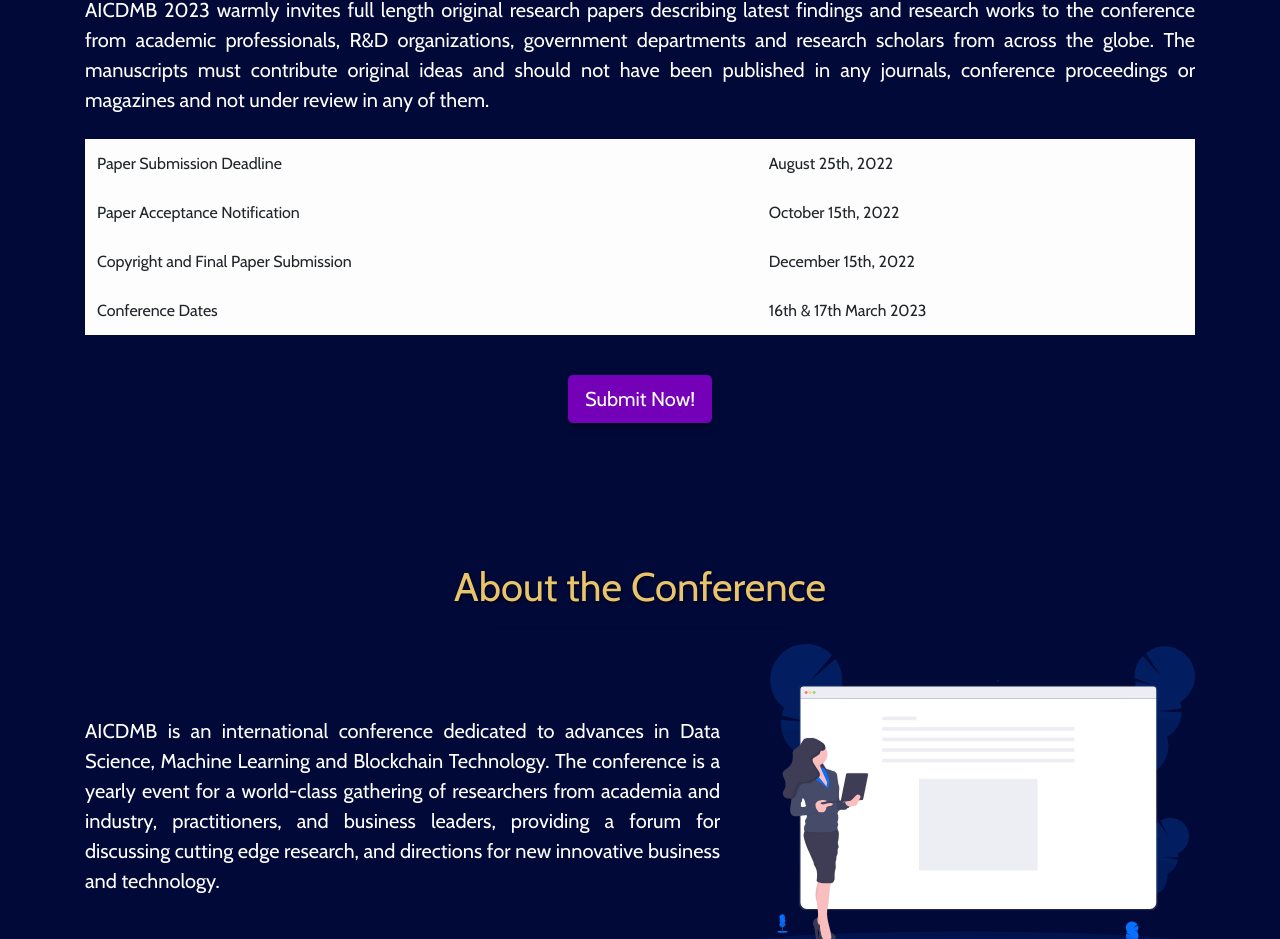
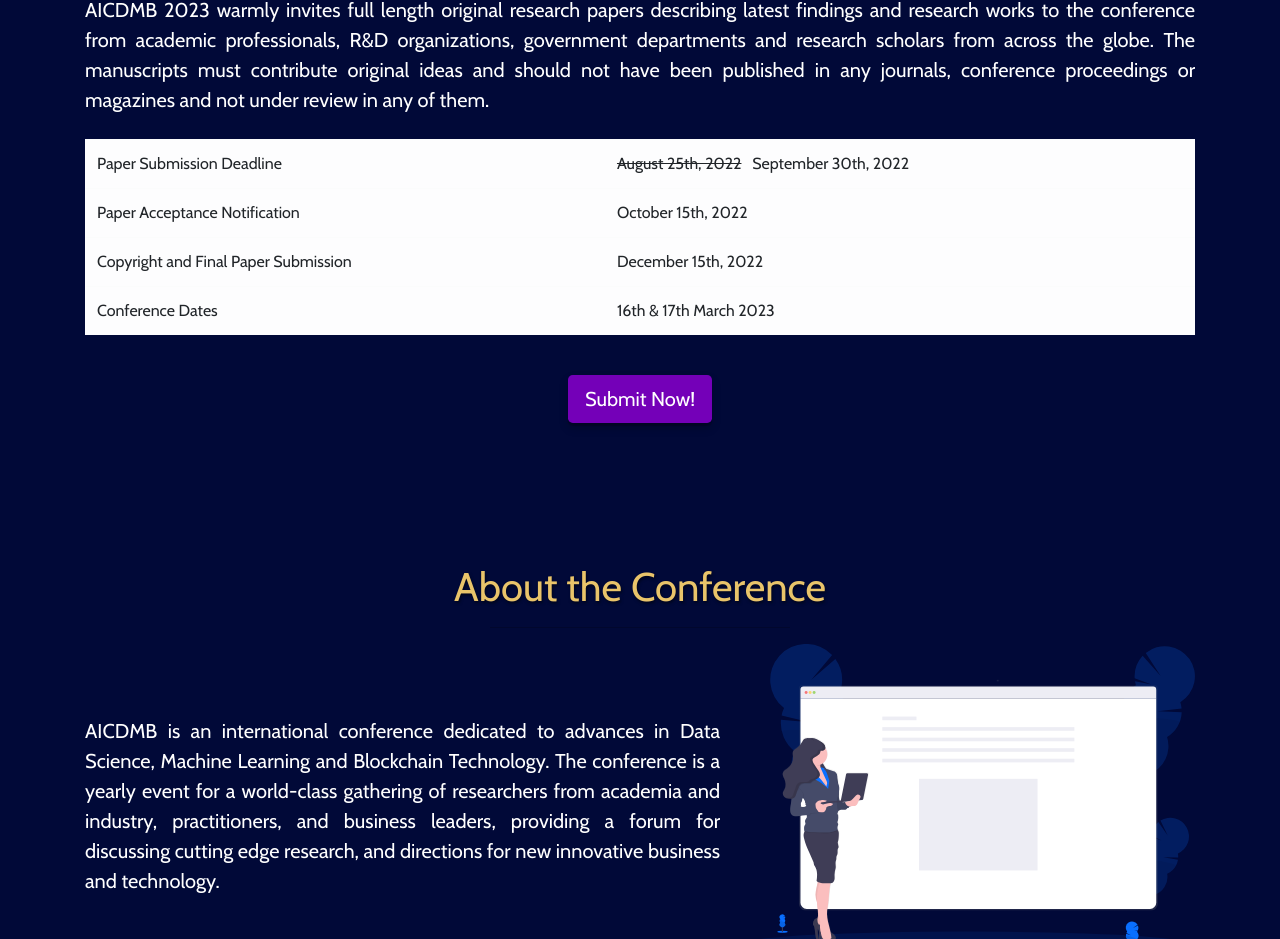
Before and after one commit to aniruddhabagal/AICDMB-2023, a React (Create React App) app: page / in a window 1280 px wide. Shown: the part 2199-3138 px from the top of the page. Built offline with nearby package versions, Linux system fonts and the light colour scheme.

Commit message:
Added new date for submission

```diff
--- a/src/About.jsx
+++ b/src/About.jsx
@@ -32,7 +32,10 @@ const About = () => {
               <tbody>
                 <tr>
                   <td>Paper Submission Deadline</td>
-                  <td>August 25th, 2022</td>
+                  <td>
+                    <s>August 25th, 2022</s>&nbsp;&nbsp;&nbsp;September 30th,
+                    2022
+                  </td>
                 </tr>
                 <tr>
                   <td>Paper Acceptance Notification</td>
--- a/src/papers.jsx
+++ b/src/papers.jsx
@@ -30,7 +30,11 @@ const PapersPage = () => {
               <tbody>
                 <tr>
                   <td>Paper Submission Deadline</td>
-                  <td>August 15th, 2022</td>
+                  <td>
+                    {" "}
+                    <s>August 25th, 2022</s>&nbsp;&nbsp;&nbsp;September 30th,
+                    2022
+                  </td>
                 </tr>
                 <tr>
                   <td>Paper Acceptance Notification</td>
```
